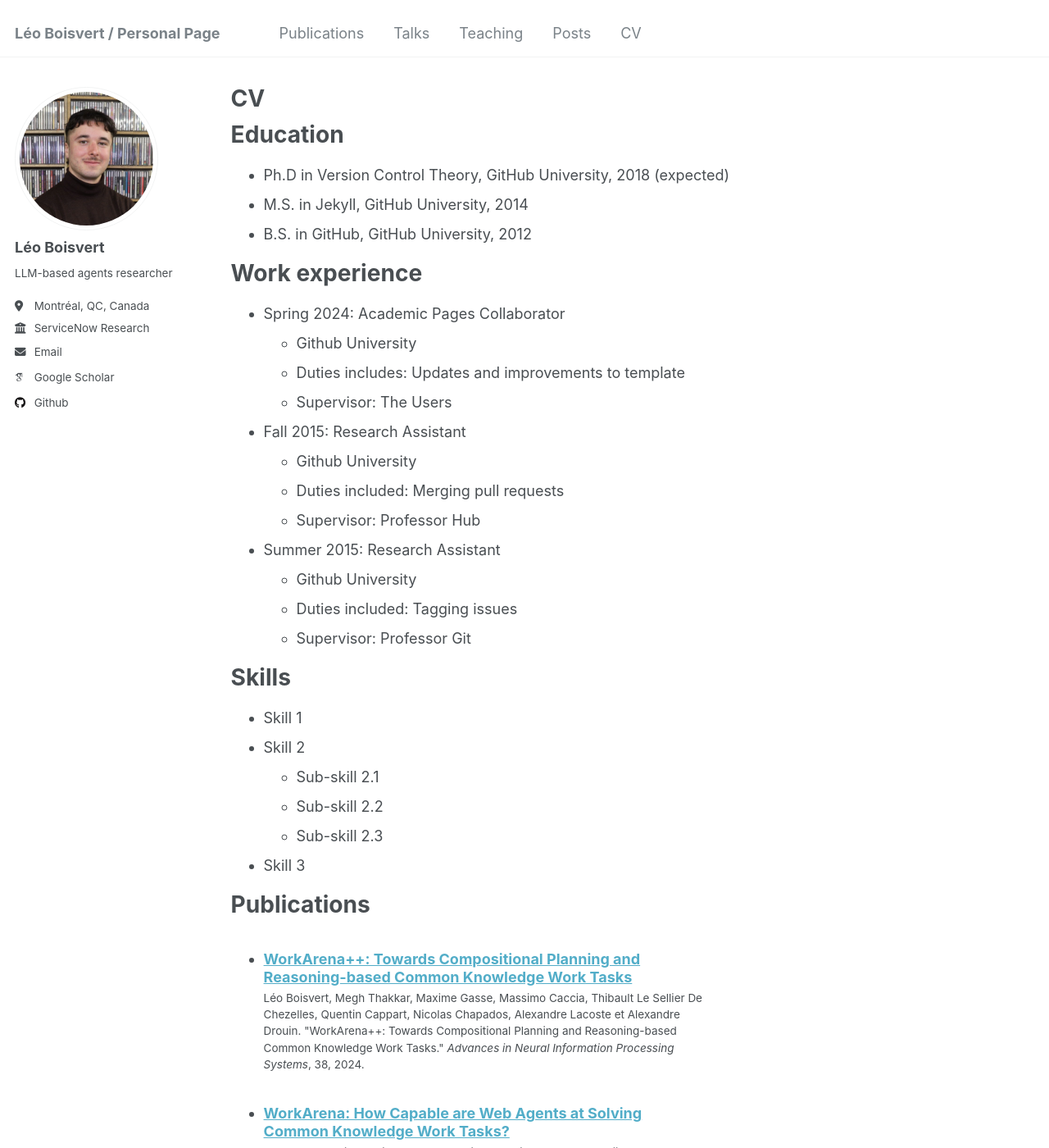
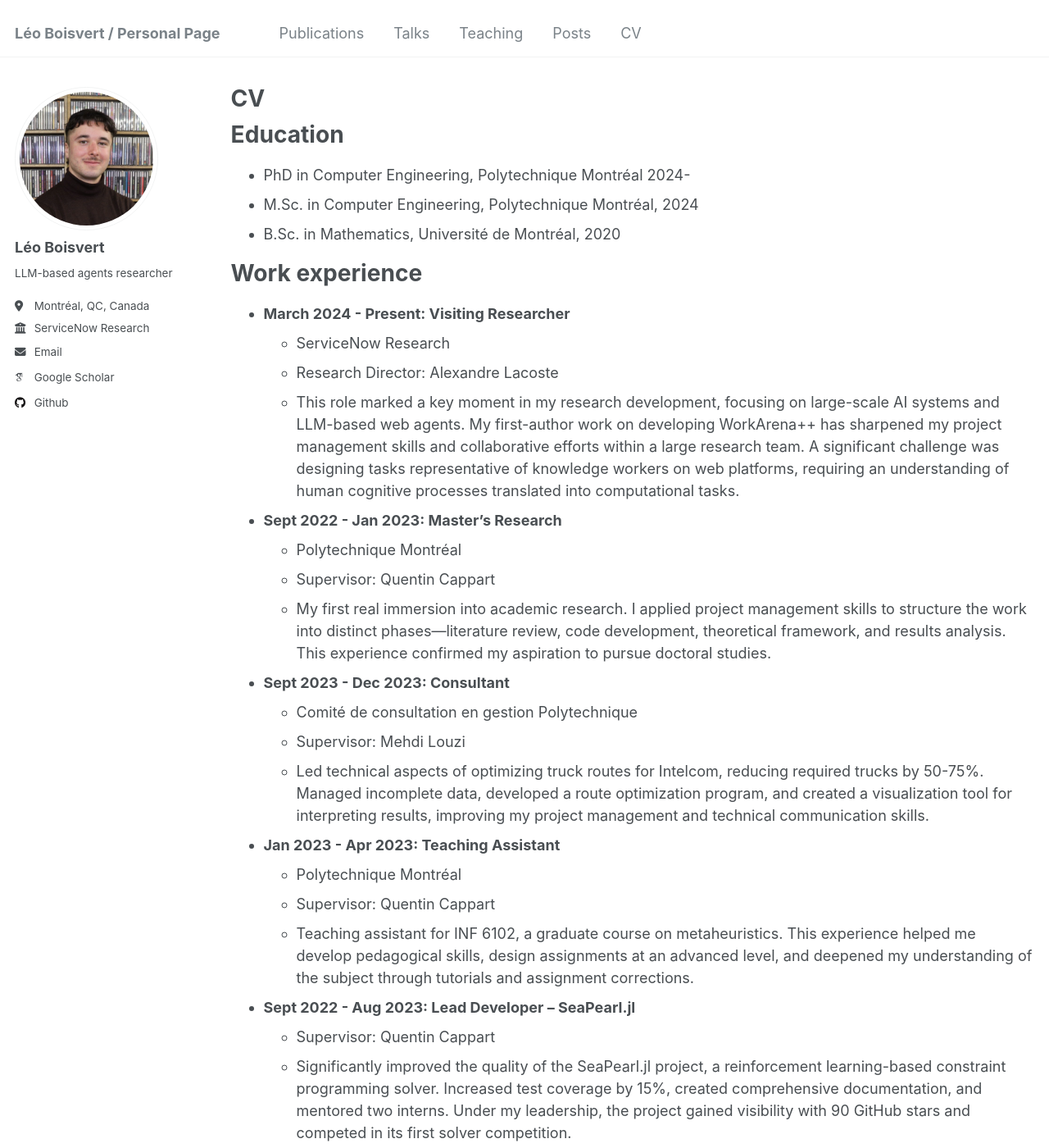
Before and after one commit to jardinetsouffleton/jardinetsouffleton.github.io, a Jekyll site: the page built from _pages/cv.md, in a window 1280 px wide and 1400 px high. Shown: the whole window at 82% size. Built offline with Jekyll 4.4.1, drawn with Linux system fonts in a browser that asks for light colours; some web fonts are replaced; some of the changed text lies outside the part shown.

Commit message:
added CV

```diff
--- a/_pages/cv.md
+++ b/_pages/cv.md
@@ -11,35 +11,56 @@ redirect_from:
 
 Education
 ======
-* Ph.D in Version Control Theory, GitHub University, 2018 (expected)
-* M.S. in Jekyll, GitHub University, 2014
-* B.S. in GitHub, GitHub University, 2012
+* PhD in Computer Engineering, Polytechnique Montréal 2024-
+* M.Sc. in Computer Engineering, Polytechnique Montréal, 2024
+* B.Sc. in Mathematics, Université de Montréal, 2020
 
 Work experience
 ======
-* Spring 2024: Academic Pages Collaborator
-  * Github University
-  * Duties includes: Updates and improvements to template
-  * Supervisor: The Users
+* **March 2024 - Present: Visiting Researcher**
+  * ServiceNow Research
+  * Research Director: Alexandre Lacoste
+  * This role marked a key moment in my research development, focusing on large-scale AI systems and LLM-based web agents. My first-author work on developing WorkArena++ has sharpened my project management skills and collaborative efforts within a large research team. A significant challenge was designing tasks representative of knowledge workers on web platforms, requiring an understanding of human cognitive processes translated into computational tasks.
 
-* Fall 2015: Research Assistant
-  * Github University
-  * Duties included: Merging pull requests
-  * Supervisor: Professor Hub
+* **Sept 2022 - Jan 2023: Master's Research**
+  * Polytechnique Montréal
+  * Supervisor: Quentin Cappart
+  * My first real immersion into academic research. I applied project management skills to structure the work into distinct phases—literature review, code development, theoretical framework, and results analysis. This experience confirmed my aspiration to pursue doctoral studies.
 
-* Summer 2015: Research Assistant
-  * Github University
-  * Duties included: Tagging issues
-  * Supervisor: Professor Git
+* **Sept 2023 - Dec 2023: Consultant**
+  * Comité de consultation en gestion Polytechnique
+  * Supervisor: Mehdi Louzi
+  * Led technical aspects of optimizing truck routes for Intelcom, reducing required trucks by 50-75%. Managed incomplete data, developed a route optimization program, and created a visualization tool for interpreting results, improving my project management and technical communication skills.
 
-Skills
-======
-* Skill 1
-* Skill 2
-  * Sub-skill 2.1
-  * Sub-skill 2.2
-  * Sub-skill 2.3
-* Skill 3
+* **Jan 2023 - Apr 2023: Teaching Assistant**
+  * Polytechnique Montréal
+  * Supervisor: Quentin Cappart
+  * Teaching assistant for INF 6102, a graduate course on metaheuristics. This experience helped me develop pedagogical skills, design assignments at an advanced level, and deepened my understanding of the subject through tutorials and assignment corrections.
+
+* **Sept 2022 - Aug 2023: Lead Developer – SeaPearl.jl**
+  * Supervisor: Quentin Cappart
+  * Significantly improved the quality of the SeaPearl.jl project, a reinforcement learning-based constraint programming solver. Increased test coverage by 15%, created comprehensive documentation, and mentored two interns. Under my leadership, the project gained visibility with 90 GitHub stars and competed in its first solver competition.
+
+* **Jan 2021 - Jun 2022: Team Lead, Data Science**
+  * Newtrax Technologies
+  * Supervisor: Louis-Pierre Campeau
+  * Led the data science product lifecycle from concept to production. Set up the company's first system-level reliability tests, achieving over 99.99% prediction accuracy. Managed data annotation strategy, growing the team’s product line from 2 to 10.
+
+* **Sept 2019 - Jan 2021: Data Scientist**
+  * Newtrax Technologies
+  * Supervisor: Louis-Pierre Campeau
+  * Developed the first activity detection products for the company, achieving over 99% prediction accuracy. Managed end-to-end product development, including DevOps aspects. Established coding standards and test practices for the growing team.
+
+* **May 2019 - Aug 2019: Machine Learning Intern**
+  * Newtrax Technologies
+  * Supervisor: Louis-Pierre Campeau
+  * Worked on anomaly detection in the mining sector, implementing and evaluating four deep learning models on real data. Presented results to Sandvik's team in Finland after their acquisition of Newtrax.
+
+* **May 2018 - Apr 2019: Consultant in Modeling and Simulation**
+  * DIREXYON Technologies
+  * Supervisor: Kevin Lacombe
+  * Developed a strategic maintenance model for urban infrastructure, reducing costs by 30% while maintaining asset availability.
+
 
 Publications
 ======
```
